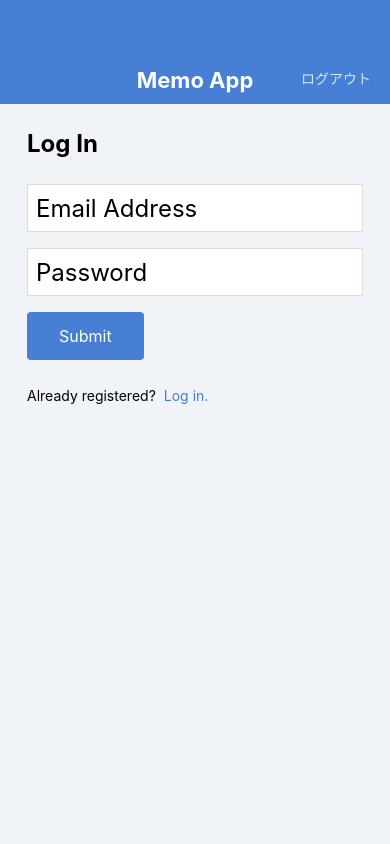
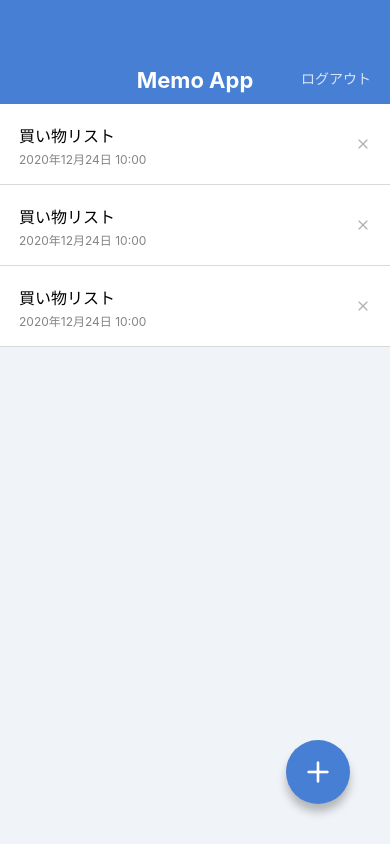
Before and after one commit to ShuntaroSuzuki/MemoApp, a React Native app: screen /MemoList in a window 390 px wide. Built offline with nearby package versions, Linux system fonts and the light colour scheme.

Commit message:
Button intaractive.

```diff
--- a/App.jsx
+++ b/App.jsx
@@ -1,14 +1,14 @@
 import React from 'react';
 
-// import MemoListScreen from './src/screens/MemoListScreen';
+import MemoListScreen from './src/screens/MemoListScreen';
 // import MemoDetailScreen from './src/screens/MemoDetailScreen';
 // import MemoEditScreen from './src/screens/MemoEditScreen';
 // import MemoCreateScreen from './src/screens/MemoCreateScreen';
 // import LogInScreen from './src/screens/LogInScreen';
-import SignUpScreen from './src/screens/SignUpScreen';
+// import SignUpScreen from './src/screens/SignUpScreen';
 
 export default function App() {
   return (
-    <SignUpScreen />
+    <MemoListScreen />
   );
 }
--- a/src/components/Button.jsx
+++ b/src/components/Button.jsx
@@ -1,19 +1,24 @@
-import { string } from 'prop-types';
+import { func, string } from 'prop-types';
 import React from 'react';
-import { View, Text, StyleSheet } from 'react-native';
+import { TouchableOpacity, Text, StyleSheet } from 'react-native';
 
 export default function Button(props) {
     // eslint-disable-next-line react/prop-types
-    const { label } = props;
+    const { label, onPress } = props;
     return (
-      <View style={styles.buttonContainer}>
+      <TouchableOpacity style={styles.buttonContainer} onPress={onPress}>
         <Text style={styles.buttonLabel}>{label}</Text>
-      </View>
+      </TouchableOpacity>
     );
 }
 
 Button.propsType = {
     label: string.isRequired,
+    onPress: func,
+};
+
+Button.defaultProps = {
+    onPress: null,
 };
 
 const styles = StyleSheet.create({
--- a/src/components/CircleButton.jsx
+++ b/src/components/CircleButton.jsx
@@ -1,25 +1,27 @@
 import React from 'react';
-import { View, StyleSheet } from 'react-native';
-import { string, shape } from 'prop-types';
+import { StyleSheet, TouchableOpacity } from 'react-native';
+import { string, shape, func } from 'prop-types';
 import { Feather } from '@expo/vector-icons';
 
 export default function CircleButton(props) {
     // eslint-disable-next-line react/prop-types
-    const { style, name } = props;
+    const { style, name, onPress } = props;
     return (
-      <View style={[styles.circleButton, style]}>
+      <TouchableOpacity style={[styles.circleButton, style]} onPress={onPress}>
         <Feather name={name} size={32} color="white" />
-      </View>
+      </TouchableOpacity>
     );
 }
 
 CircleButton.propsType = {
-    style: shape(),
-    name: string.isRequired,
+  style: shape(),
+  name: string.isRequired,
+  onPress: func,
 };
 
 CircleButton.defaultProps = {
   style: null,
+  onPress: null,
 };
 
 const styles = StyleSheet.create({
--- a/src/components/MemoList.jsx
+++ b/src/components/MemoList.jsx
@@ -1,6 +1,8 @@
 import { Feather } from '@expo/vector-icons';
 import React from 'react';
-import { View, Text, StyleSheet } from 'react-native';
+import {
+ View, Text, StyleSheet, TouchableOpacity,
+} from 'react-native';
 
 export default function MemoList() {
     return (
@@ -10,27 +12,27 @@
             <Text style={styles.memoListItemTitle}>買い物リスト</Text>
             <Text style={styles.memoListItemDate}>2020年12月24日 10:00</Text>
           </View>
-          <View>
+          <TouchableOpacity>
             <Feather name="x" size={16} color="#B0B0B0" />
-          </View>
+          </TouchableOpacity>
         </View>
         <View style={styles.memoListItem}>
           <View>
             <Text style={styles.memoListItemTitle}>買い物リスト</Text>
             <Text style={styles.memoListItemDate}>2020年12月24日 10:00</Text>
           </View>
-          <View>
+          <TouchableOpacity>
             <Feather name="x" size={16} color="#B0B0B0" />
-          </View>
+          </TouchableOpacity>
         </View>
         <View style={styles.memoListItem}>
           <View>
             <Text style={styles.memoListItemTitle}>買い物リスト</Text>
             <Text style={styles.memoListItemDate}>2020年12月24日 10:00</Text>
           </View>
-          <View>
+          <TouchableOpacity>
             <Feather name="x" size={16} color="#B0B0B0" />
-          </View>
+          </TouchableOpacity>
         </View>
       </View>
     );
--- a/src/screens/LogInScreen.jsx
+++ b/src/screens/LogInScreen.jsx
@@ -1,6 +1,6 @@
 import React from 'react';
 import {
- View, Text, TextInput, StyleSheet,
+ View, Text, TextInput, StyleSheet, TouchableOpacity,
 } from 'react-native';
 
 import Appbar from '../components/Appbar';
@@ -17,7 +17,9 @@
           <Button label="Submit" />
           <View style={styles.footer}>
             <Text style={styles.footerText}>Not registered?</Text>
-            <Text style={styles.footerLink}>Sign up here</Text>
+            <TouchableOpacity>
+              <Text style={styles.footerLink}>Sign up here</Text>
+            </TouchableOpacity>
           </View>
         </View>
       </View>
--- a/src/screens/MemoEditScreen.jsx
+++ b/src/screens/MemoEditScreen.jsx
@@ -1,6 +1,6 @@
 import React from 'react';
 import {
- View, TextInput, StyleSheet, Keyboard,
+ View, TextInput, StyleSheet, Keyboard, Alert,
  } from 'react-native';
 
 import Appbar from '../components/Appbar';
@@ -14,7 +14,7 @@
         <View style={styles.inputContainer}>
           <TextInput value="買い物リスト" multiline style={styles.input} onSubmitEditing={Keyboard.dismiss} />
         </View>
-        <CircleButton name="check" />
+        <CircleButton name="check" onPress={() => { Alert.alert('Pressed'); }} />
       </KeyboardSafeView>
     );
 }
--- a/src/screens/SignUpScreen.jsx
+++ b/src/screens/SignUpScreen.jsx
@@ -1,6 +1,6 @@
 import React from 'react';
 import {
- View, Text, TextInput, StyleSheet,
+ View, Text, TextInput, StyleSheet, Alert, TouchableOpacity,
 } from 'react-native';
 
 import Appbar from '../components/Appbar';
@@ -14,10 +14,12 @@
           <Text style={styles.Title}>Log In</Text>
           <TextInput style={styles.input} value="Email Address" />
           <TextInput style={styles.input} value="Password" />
-          <Button label="Submit" />
+          <Button label="Submit" onPress={() => { Alert.alert('Submitted'); }} />
           <View style={styles.footer}>
             <Text style={styles.footerText}>Already registered?</Text>
-            <Text style={styles.footerLink}>Log in.</Text>
+            <TouchableOpacity>
+              <Text style={styles.footerLink}>Log in.</Text>
+            </TouchableOpacity>
           </View>
         </View>
       </View>
```
